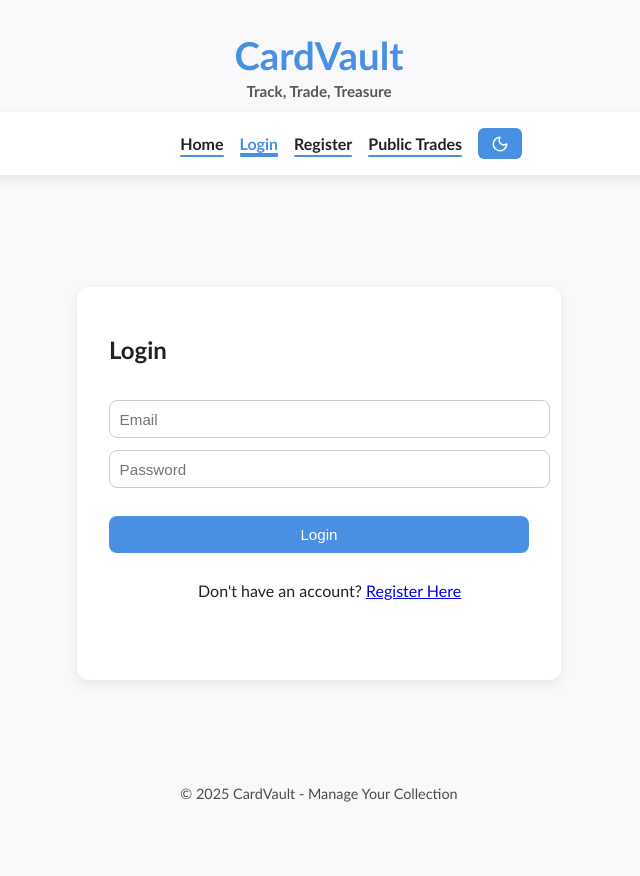
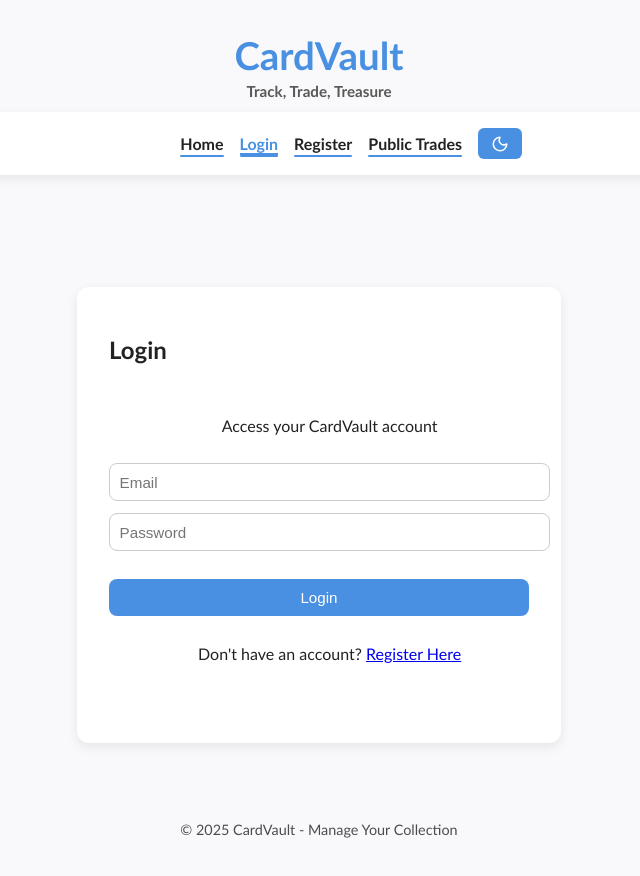
Before and after one commit to DiosOne/cardvault, a React (Vite) app in the folder client/: page /login in a window 1280 px wide. Shown: the top 876 px of the page, without its empty margins (321-961 px from the left). Built offline with nearby package versions, Linux system fonts and the light colour scheme.

Commit message:
updated login and register to accept new authlayout

```diff
--- a/client/src/pages/Login.jsx
+++ b/client/src/pages/Login.jsx
@@ -5,6 +5,7 @@ import { NavLink, useNavigate } from 'react-router-dom';
 import { TradeContext } from '../context/TradeContext';
 import { resolveApiError } from '../utility/messages';
 import { notifySuccess, notifyError } from '../utility/notifications';
+import AuthLayout from '../components/AuthLayout';
 
 export default function Login() {
   const [email, setEmail] = useState('');
@@ -30,47 +31,48 @@ export default function Login() {
   };
 
   return (
-    <main className="auth-container" role='main'>
-      <form onSubmit={handleSubmit} aria-labelledby='login-heading'>
-        <h2 id='login-heading'>Login</h2>
+    <AuthLayout
+      title='Login'
+      subtitle='Access your CardVault account'
+      onSubmit={handleSubmit}
+    >
+      {error && <p className='error' role='alert'>{error}</p>}
 
-        {error && <p className="error" role="alert">{error}</p>}
 
-        <label htmlFor='login-email' className='visually-hidden'>
+      <label htmlFor="login-email" className="visually-hidden">
         Email address
       </label>
       <input
-          id='login-email'
-          type='email'
-          placeholder='Email'
+        id="login-email"
+        type="email"
+        placeholder="Email"
         value={email}
         onChange={(e) => setEmail(e.target.value)}
         required
-          aria-required='true'
+        aria-required="true"
       />
 
-        <label htmlFor='login-password' className='visually-hidden'>
+      <label htmlFor="login-password" className="visually-hidden">
         Password
       </label>
       <input
-          id='login-password'
-          type='password'
-          placeholder='Password'
+        id="login-password"
+        type="password"
+        placeholder="Password"
         value={password}
         onChange={(e) => setPassword(e.target.value)}
         required
-          aria-required='true'
+        aria-required="true"
       />
 
-        <button type='submit'>Login</button>
+      <button type="submit">Login</button>
 
       <p>
         Don't have an account?{' '}
-          <NavLink to='/register' aria-label='Go to registration page'>
+        <NavLink to="/register" aria-label="Go to registration page">
           Register Here
         </NavLink>
       </p>
-      </form>
-    </main>
+    </AuthLayout>
   );
 }
--- a/client/src/pages/Register.jsx
+++ b/client/src/pages/Register.jsx
@@ -3,6 +3,7 @@ import API from '../api/api';
 import { useNavigate, NavLink } from 'react-router-dom';
 import { resolveApiError } from '../utility/messages';
 import { notifySuccess, notifyError } from '../utility/notifications';
+import AuthLayout from '../components/AuthLayout';
 
 export default function Register() {
   const [username, setUsername] = useState('');
@@ -30,11 +31,13 @@ export default function Register() {
   };
 
   return (
-    <main className='auth-container' role='main'>
-      <form onSubmit={handleSubmit} aria-labelledby='register-heading'>
-        <h2 id='register-heading'>Create Account</h2>
+    <AuthLayout
+      title='Create Account'
+      subtitle='Track and trade your cards securely'
+      onSubmit={handleSubmit}
+    >
+      {error && <p className='error' role='alert'>{error}</p>}
 
-        {error && <p className='error' role='alert'>{error}</p>}
 
       <label htmlFor='reg-username' className='visually-hidden'>
         Username
@@ -75,15 +78,14 @@ export default function Register() {
         aria-required='true'
       />
 
-        <button type="submit">Register</button>
+      <button type='submit'>Register</button>
 
       <p>
         Already have an account?{' '}
-          <NavLink to="/login" aria-label='Go to login page'>
+        <NavLink to='/login' aria-label='Go to login page'>
           Log in here
         </NavLink>
       </p>
-      </form>
-    </main>
+    </AuthLayout>
   );
 }
```
Lines whose indentation alone changed are shown as unchanged.
